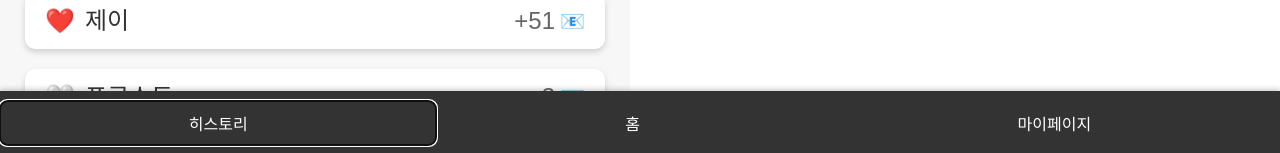
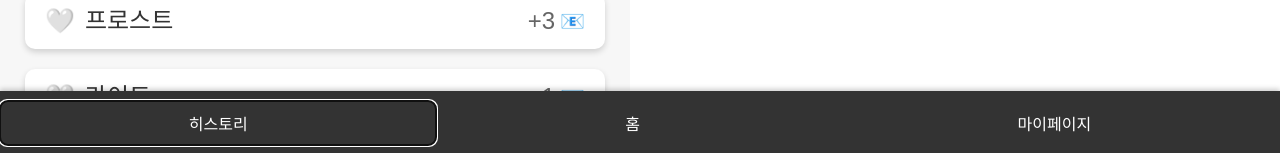
Before and after one commit to 14KGun/5KY, a React (Vite) app in the folder web/: page / in a window 1280 px wide. Both pictures are taken after a click on the button "히스토리". Shown: the part 645-798 px from the top of the page. Built offline with nearby package versions, Linux system fonts and the light colour scheme; a web font is replaced by a local one.

Commit message:
allcoincidence

```diff
--- a/web/src/screens/History/History.jsx
+++ b/web/src/screens/History/History.jsx
@@ -79,6 +79,7 @@ const History = () => {
   const bookmarks = historyData.filter((item) => item.isHeartFilled);
   const today = new Date().toISOString().split("T")[0];
   const todaysCoincidences = historyData.filter((item) => item.date === today);
+
   // toggleHeart 함수는 id를 받아 해당하는 항목의 isHeartFilled 상태를 토글합니다.
   const toggleHeart = (id) => {
     const updatedHistory = historyData.map((item) =>
@@ -86,6 +87,8 @@ const History = () => {
     );
     setHistoryData(updatedHistory);
   };
+
+  const allCoincidences = historyData.filter((item) => !item.isHeartFilled);
 
   return (
     <Container>
@@ -99,7 +102,7 @@ const History = () => {
       ))}
 
       <SectionTitle>그 모든 우연</SectionTitle>
-      {historyData.map((data) => (
+      {allCoincidences.map((data) => (
         <HistoryCard key={data.id} {...data} onHeartClick={toggleHeart} />
       ))}
     </Container>
```
